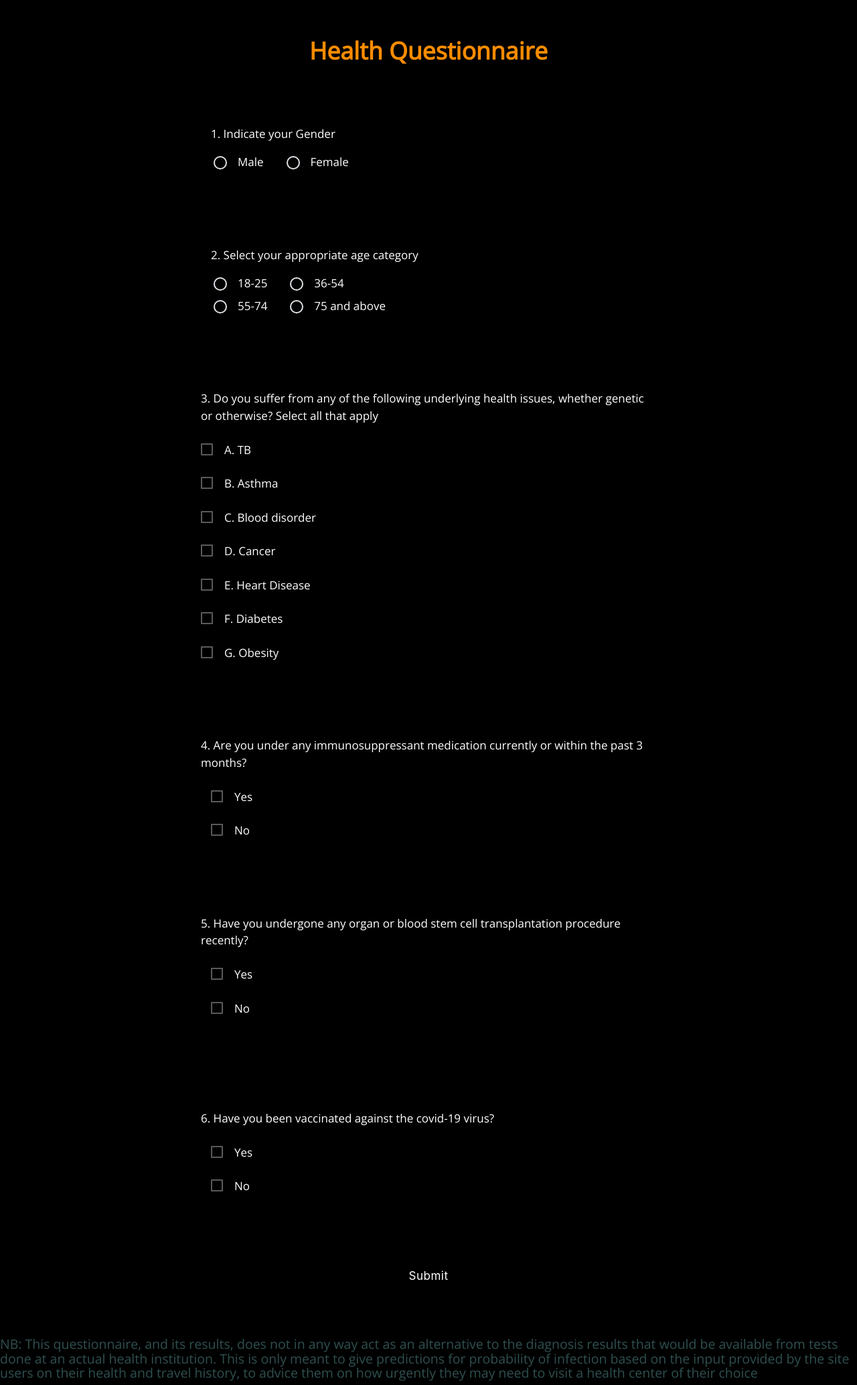
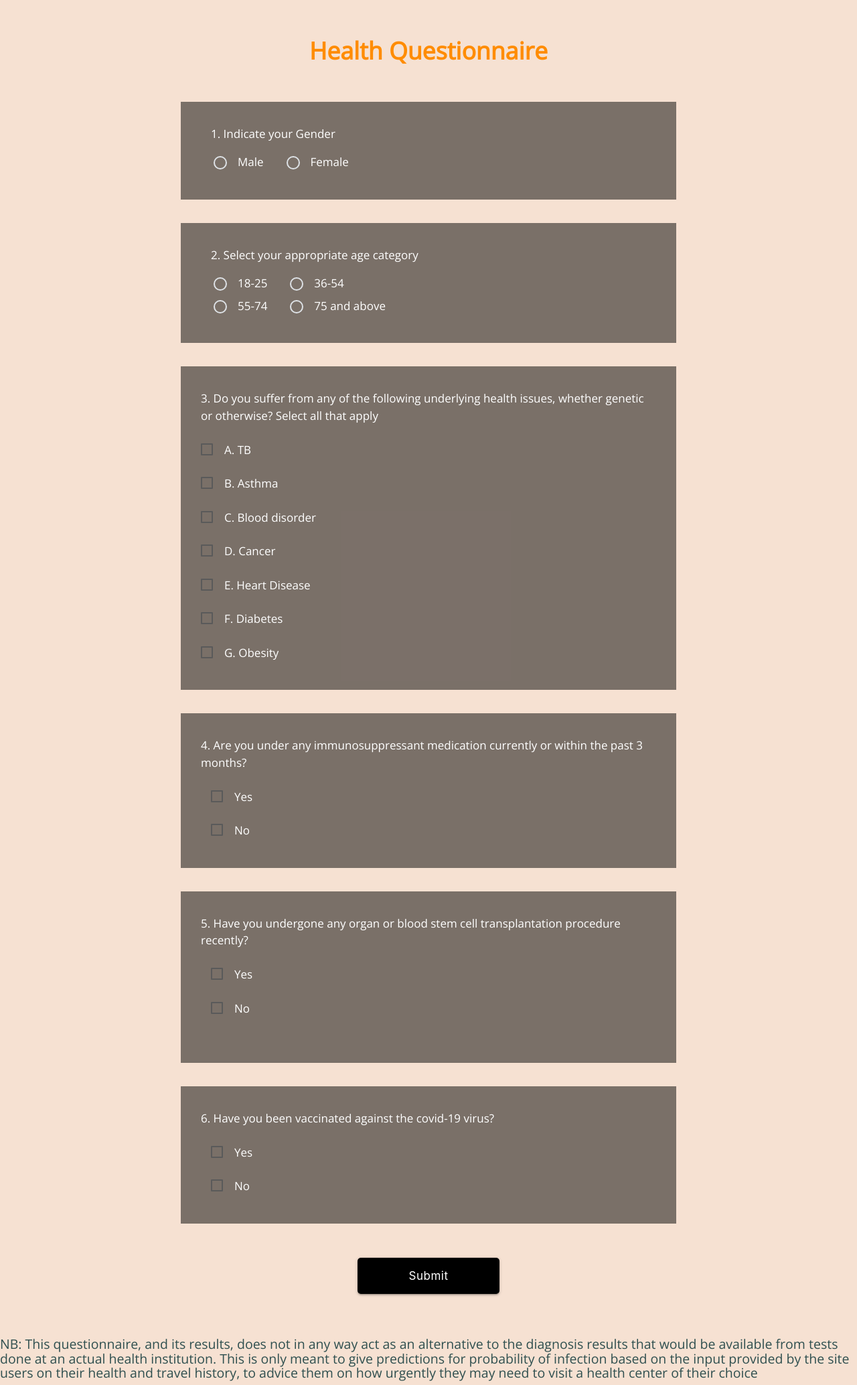
Before and after one commit to MsMutinda/CovidTracker, a Django app: page /health/ in a window 1280 px wide. Shown: the whole page at 67% size. Run offline with Django 3.2, Linux system fonts and the light colour scheme; parts of the project's set-up code (start-up, migrations or seed data) failed here and were passed over; some libraries are stand-ins or nearby versions.

Commit message:
health and travel background

```diff
--- a/Tracker/templates/Tracker/health.html
+++ b/Tracker/templates/Tracker/health.html
@@ -12,7 +12,7 @@
 
 </head>
 
-<body id="survey" class="font-weight-light">
+<body id="survey" class="font-weight-light" style="background-color: #f6e1d2;">
     <div class="container tm-container-max-800">
         <div class="row">
             <div class="col-12">
--- a/Tracker/templates/Tracker/travel.html
+++ b/Tracker/templates/Tracker/travel.html
@@ -11,7 +11,7 @@
     <link href="{% static 'css/health.css' %}" rel="stylesheet">
 
 </head>
-<body id="survey" class="font-weight-light">
+<body id="survey" class="font-weight-light" style="background-color: #f6e1d2;">
 <div class="container tm-container-max-800">
         <div class="row">
             <div class="col-12">
```
